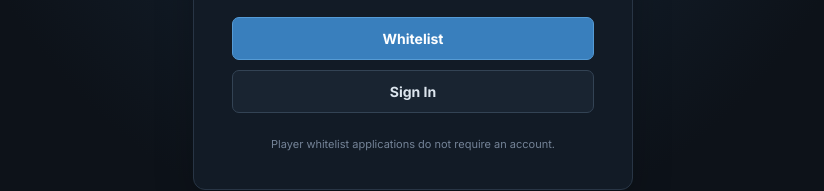
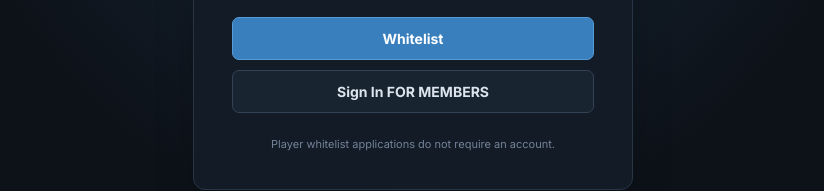
Before and after one commit to huberthecat22-gif/London-Central, a website: page index.html in a window 1280 px wide. Shown: the part 411-602 px from the top of the page, without its empty margins (227-1051 px from the left). Drawn offline with nearby package versions, Linux system fonts and the light colour scheme.

Commit message:
Label member sign-in button clearly

```diff
--- a/index.html
+++ b/index.html
@@ -13,7 +13,7 @@
       <h1>Welcome to London Central</h1>
       <p>Already whitelisted or staff? Click Sign In. New members? Click Whitelist to apply.</p>
       <button id="open-whitelist" class="primary full" type="button">Whitelist</button>
-      <button id="open-staff-login" class="secondary full" type="button">Sign In</button>
+      <button id="open-staff-login" class="secondary full" type="button">Sign In FOR MEMBERS</button>
       <div class="login-foot">Player whitelist applications do not require an account.</div>
     </div>
   </section>
```
